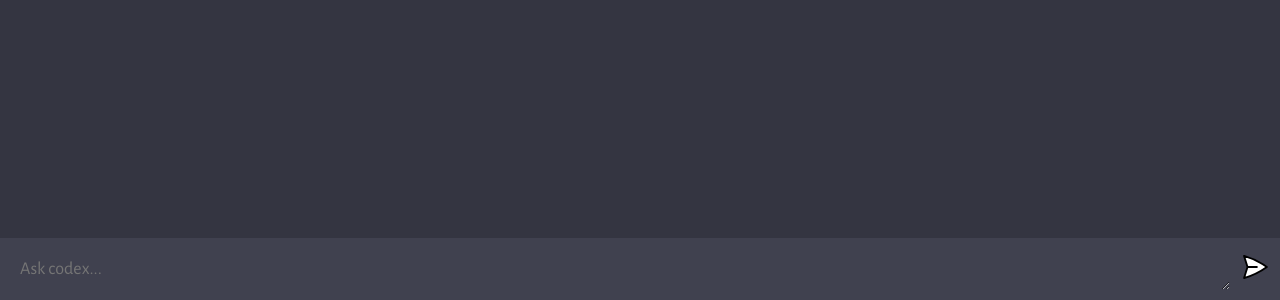
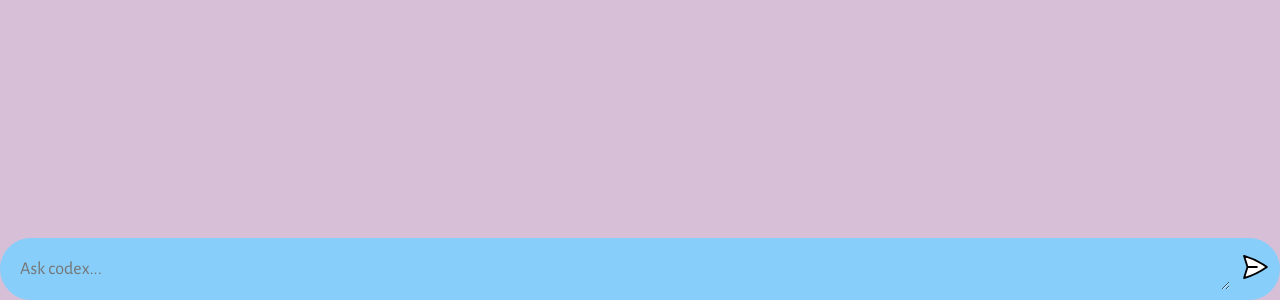
Before and after one commit to Lakshmanaraomaradana/Laxman, a website built with Vite: page client/index.html in a window 1280 px wide. Shown: the part 500-800 px from the top of the page. Built offline with nearby package versions, Linux system fonts and the light colour scheme.

Commit message:
Update style.css

```diff
--- a/client/style.css
+++ b/client/style.css
@@ -14,7 +14,7 @@ body {
 #app {
   width: 100vw;
   height: 100vh;
-  background: #343541;
+  background-color:thistle;
 
   display: flex;
   flex-direction: column;
@@ -89,7 +89,7 @@ body {
 .message {
   flex: 1;
 
-  color: #dcdcdc;
+  color: #e2e0f8;
   font-size: 20px;
 
   max-width: 100%;
@@ -117,7 +117,8 @@ form {
   max-width: 1280px;
   margin: 0 auto;
   padding: 10px;
-  background: #40414F;
+  background: lightskyblue;
+  border-radius: 5vh;
 
   display: flex;
   flex-direction: row;
@@ -127,7 +128,7 @@ form {
 textarea {
   width: 100%;
 
-  color: #fff;
+  color: rgb(54, 1, 1);
   font-size: 18px;
 
   padding: 10px;
```
